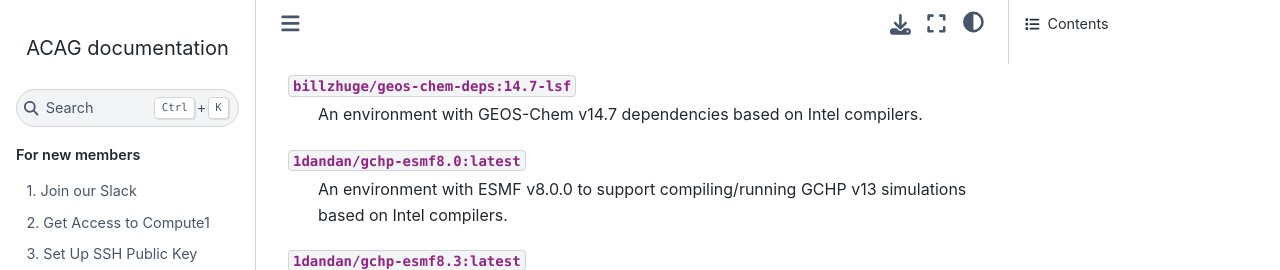
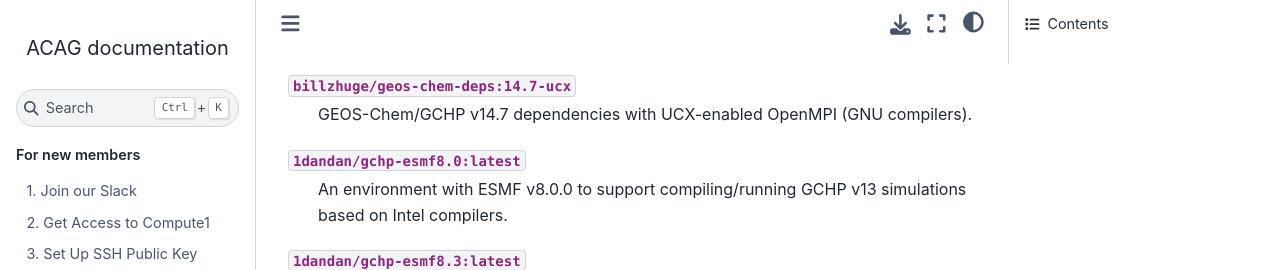
Before and after one commit to Atmospheric-Composition-Analysis-Group/Getting-Started, a Sphinx documentation site: the page built from source/fillers/containers.rst, in a window 1280 px wide. Shown: the top 270 px of the page. Built offline with Sphinx 7.4.7 and the Sphinx Book theme 1.1.4, drawn with Linux system fonts in a browser that asks for light colours.

Commit message:
Update containers.rst

```diff
--- a/source/fillers/containers.rst
+++ b/source/fillers/containers.rst
@@ -9,8 +9,8 @@
 .. :code:`registry.gsc.wustl.edu/sleong/esm:intel-2021.1.2`
 ..    A general environment for ACAG based on Intel compilers. It contains GEOS-Chem/GCHP dependencies, NetCDF operators, etc.
 
-:code:`billzhuge/geos-chem-deps:14.7-lsf`
-   An environment with GEOS-Chem v14.7 dependencies based on Intel compilers.
+:code:`billzhuge/geos-chem-deps:14.7-ucx`
+   GEOS-Chem/GCHP v14.7 dependencies with UCX-enabled OpenMPI (GNU compilers).
 :code:`1dandan/gchp-esmf8.0:latest`
    An environment with ESMF v8.0.0 to support compiling/running GCHP v13 simulations based on Intel compilers.
 
```
